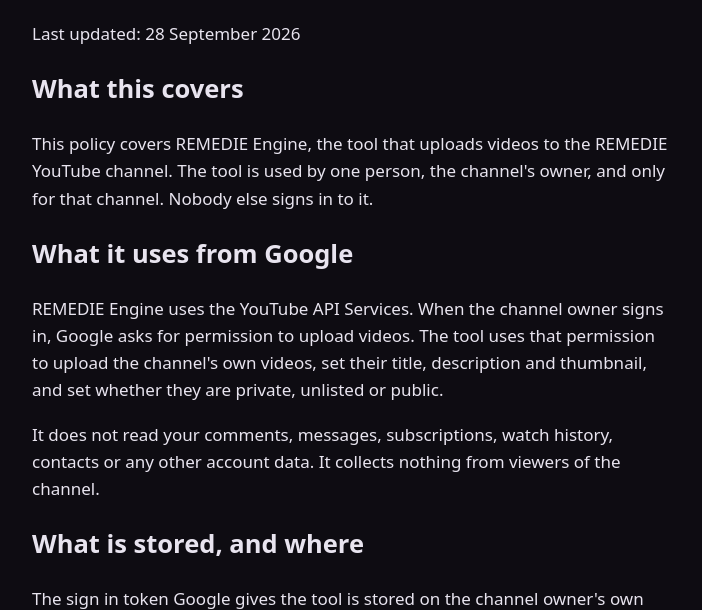
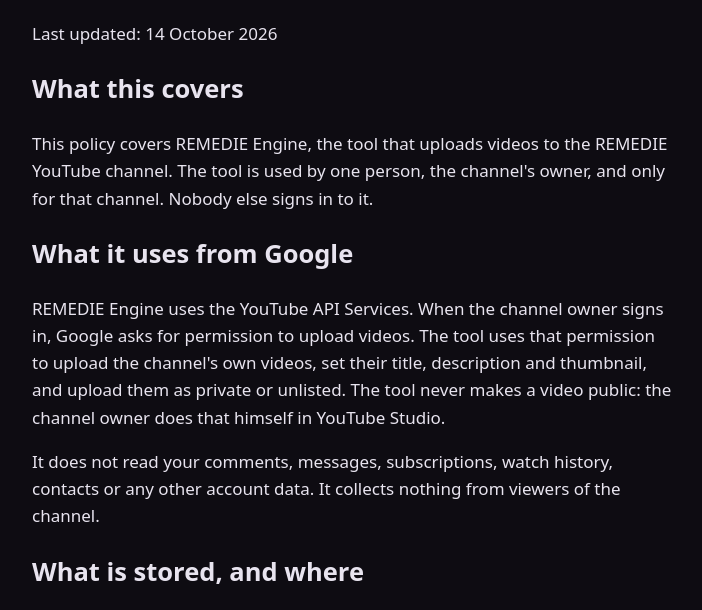
Before and after one commit to remediemusic/remediemusic.github.io, a plain HTML site: page privacy.html in a window 1280 px wide. Shown: the part 128-738 px from the top of the page, without its empty margins (288-990 px from the left). Drawn offline with Linux system fonts and the light colour scheme.

Commit message:
Updated the index and privacy files
Updated content

```diff
--- a/privacy.html
+++ b/privacy.html
@@ -14,13 +14,13 @@
 <body>
 <main>
   <h1>Privacy policy</h1>
-  <p>Last updated: 28 September 2026</p>
+  <p>Last updated: 14 October 2026</p>
 
   <h2>What this covers</h2>
   <p>This policy covers REMEDIE Engine, the tool that uploads videos to the REMEDIE YouTube channel. The tool is used by one person, the channel's owner, and only for that channel. Nobody else signs in to it.</p>
 
   <h2>What it uses from Google</h2>
-  <p>REMEDIE Engine uses the YouTube API Services. When the channel owner signs in, Google asks for permission to upload videos. The tool uses that permission to upload the channel's own videos, set their title, description and thumbnail, and set whether they are private, unlisted or public.</p>
+  <p>REMEDIE Engine uses the YouTube API Services. When the channel owner signs in, Google asks for permission to upload videos. The tool uses that permission to upload the channel's own videos, set their title, description and thumbnail, and upload them as private or unlisted. The tool never makes a video public: the channel owner does that himself in YouTube Studio.</p>
   <p>It does not read your comments, messages, subscriptions, watch history, contacts or any other account data. It collects nothing from viewers of the channel.</p>
 
   <h2>What is stored, and where</h2>
```
Also changed, not shown: index.html (+2 -1 lines).
